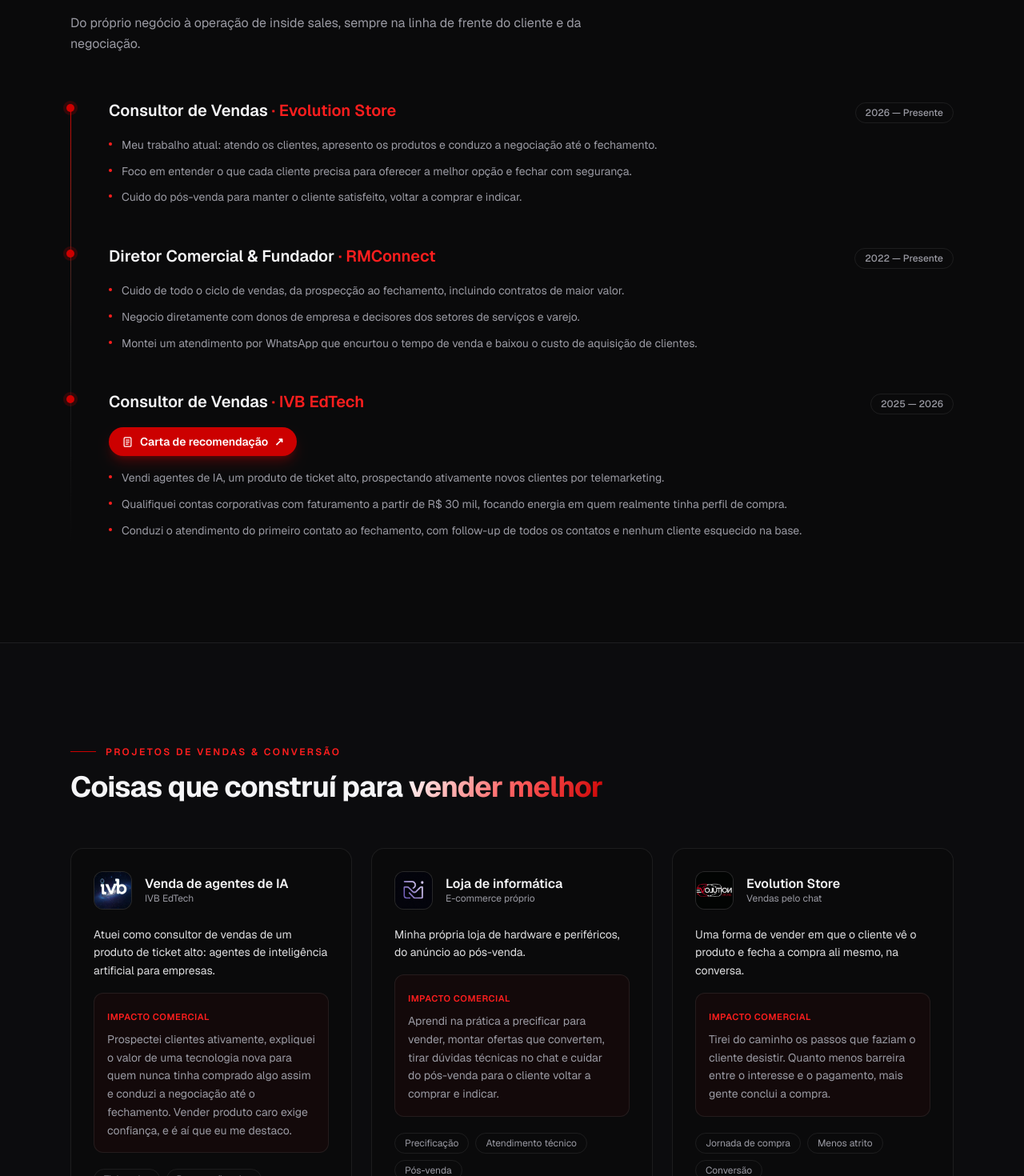
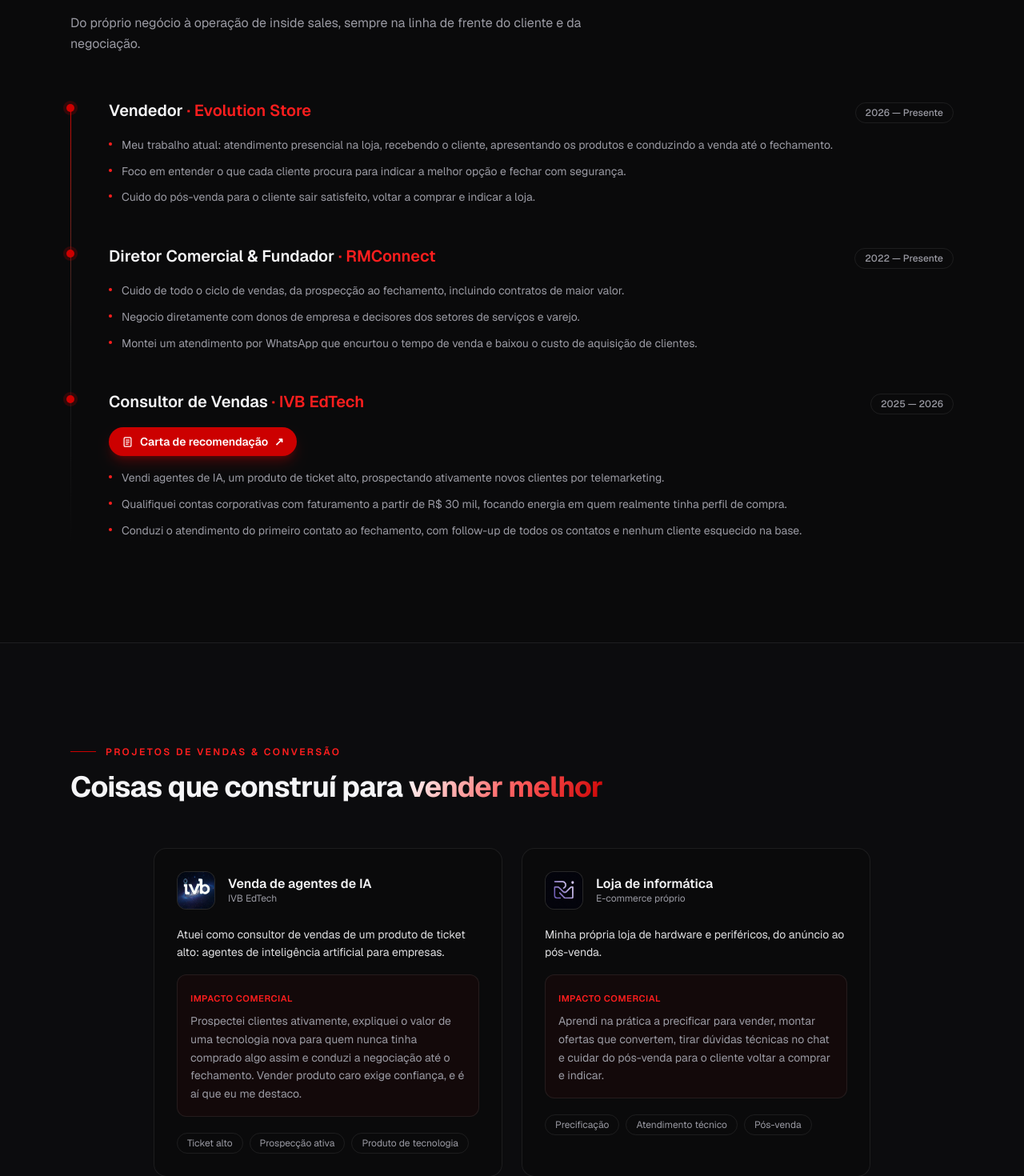
Before and after one commit to ronaldomojr/portifolio_vendedor, a Next.js app: page / in a window 1280 px wide. Shown: the part 2600-4070 px from the top of the page at 80% size. Built offline with nearby package versions, Linux system fonts and the light colour scheme.

Commit message:
arrumando evolution

```diff
--- a/components/Experience.tsx
+++ b/components/Experience.tsx
@@ -11,13 +11,13 @@
 
 const jobs: Job[] = [
   {
-    role: "Consultor de Vendas",
+    role: "Vendedor",
     company: "Evolution Store",
     period: "2026 — Presente",
     points: [
-      "Meu trabalho atual: atendo os clientes, apresento os produtos e conduzo a negociação até o fechamento.",
-      "Foco em entender o que cada cliente precisa para oferecer a melhor opção e fechar com segurança.",
-      "Cuido do pós-venda para manter o cliente satisfeito, voltar a comprar e indicar.",
+      "Meu trabalho atual: atendimento presencial na loja, recebendo o cliente, apresentando os produtos e conduzindo a venda até o fechamento.",
+      "Foco em entender o que cada cliente procura para indicar a melhor opção e fechar com segurança.",
+      "Cuido do pós-venda para o cliente sair satisfeito, voltar a comprar e indicar a loja.",
     ],
   },
   {
--- a/components/Projects.tsx
+++ b/components/Projects.tsx
@@ -24,16 +24,6 @@
       "Aprendi na prática a precificar para vender, montar ofertas que convertem, tirar dúvidas técnicas no chat e cuidar do pós-venda para o cliente voltar a comprar e indicar.",
     tags: ["Precificação", "Atendimento técnico", "Pós-venda"],
   },
-  {
-    name: "Evolution Store",
-    org: "Vendas pelo chat",
-    logo: "/logos/evolution.jpg",
-    concept:
-      "Uma forma de vender em que o cliente vê o produto e fecha a compra ali mesmo, na conversa.",
-    impact:
-      "Tirei do caminho os passos que faziam o cliente desistir. Quanto menos barreira entre o interesse e o pagamento, mais gente conclui a compra.",
-    tags: ["Jornada de compra", "Menos atrito", "Conversão"],
-  },
 ];
 
 export default function Projects() {
@@ -56,7 +46,7 @@
           </h2>
         </div>
 
-        <div className="grid gap-6 lg:grid-cols-3">
+        <div className="grid gap-6 sm:grid-cols-2 lg:mx-auto lg:max-w-4xl">
           {projects.map((p, i) => (
             <motion.article
               key={p.name}
```
